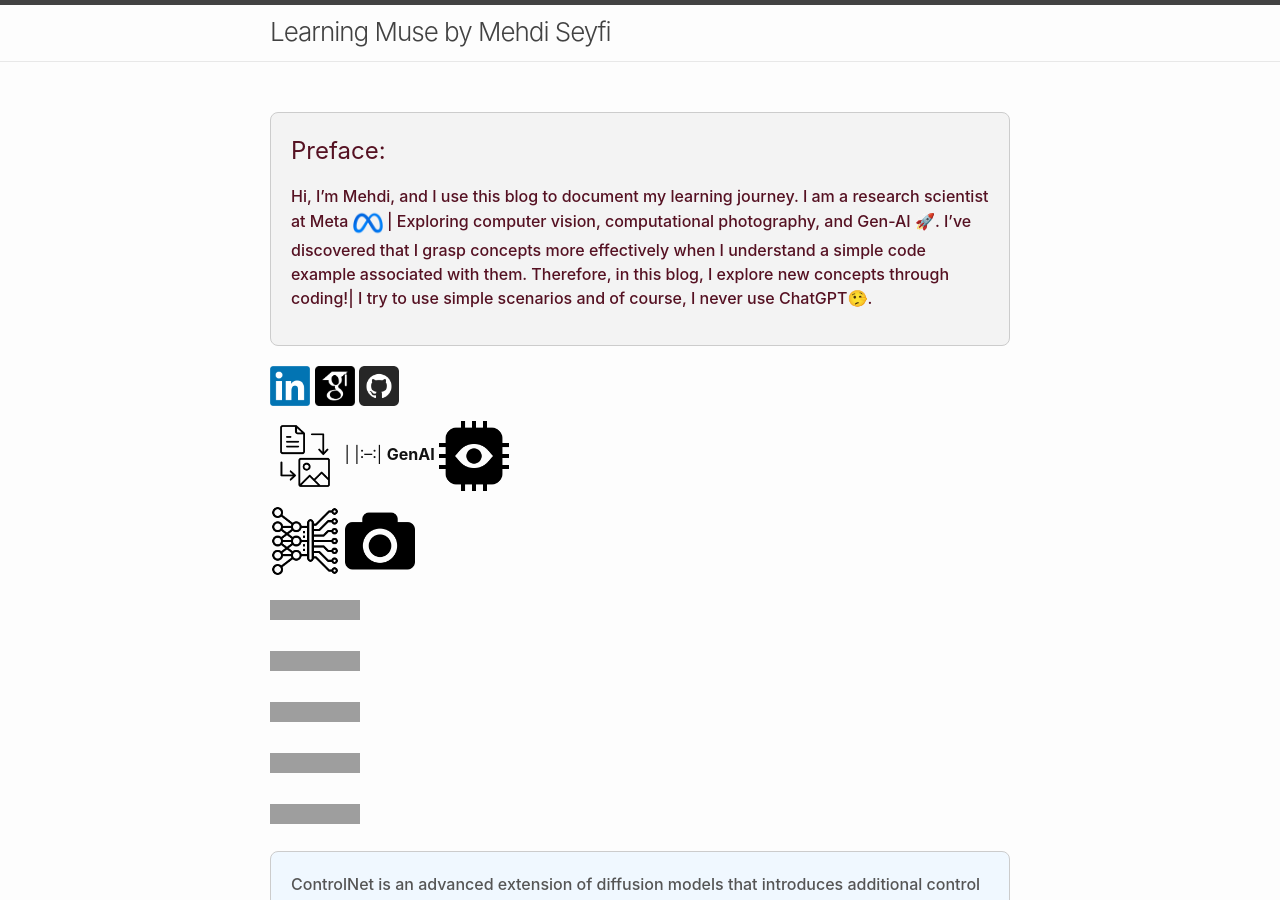
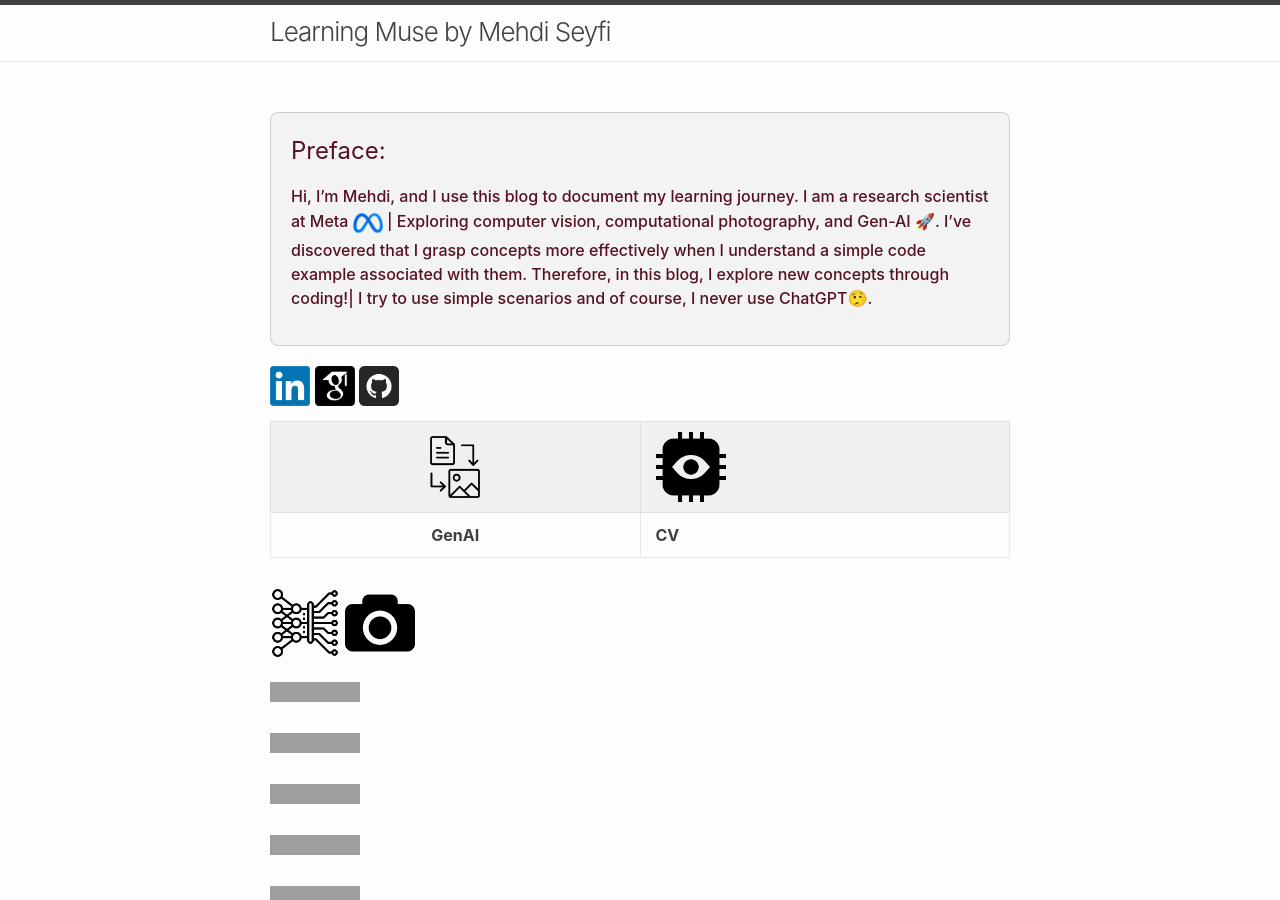
Before and after one commit to panaali/mseyfi.github.io, a Jekyll site: the page built from index.md, in a window 1280 px wide and 900 px high, cut to the strip 0-900 px from the top of the window. Built offline with Jekyll 4.4.1, drawn with Linux system fonts in a browser that asks for light colours; our own code applies the rules of GitHub Pages for plain Markdown files; grey boxes are pictures that could not be loaded.

Commit message:
Update index.md

```diff
--- a/index.md
+++ b/index.md
@@ -26,10 +26,9 @@ I try to use simple scenarios and of course, I never use ChatGPT🤥.
 <p></p>
 <p></p>
 
-[<img src="images/GenAI.png"  width="70" height="70">](main_page/GenAI) |
+[<img src="images/GenAI.png"  width="70" height="70">](main_page/GenAI) | [<img src="images/CV.png"  width="70" height="70">](main_page/CV)
 |:--:|
-**GenAI**
-[<img src="images/CV.png"  width="70" height="70">](main_page/CV)
+**GenAI**|**CV**
 
 [<img src="images/ML.png"  width="70" height="70">](main_page/ML)
 [<img src="images/CP.png"  width="70" height="70">](main_page/CP)
```
